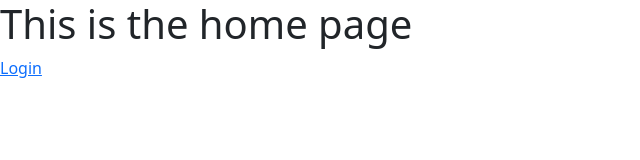
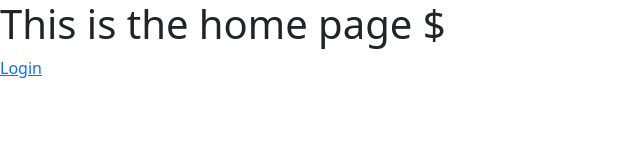
Before and after one commit to rconnolly-macmillan/az-static-web-app-react, a React (Create React App) app: page / in a window 1280 px wide. Shown: the top 160 px of the page, without its empty margins (0-640 px from the left). Built offline with nearby package versions, Linux system fonts and the light colour scheme; no server answers.

Commit message:
add proptypes

```diff
--- a/src/App.js
+++ b/src/App.js
@@ -20,7 +20,7 @@ function App() {
 
   return (
     <Routes>
-      <Route path="/" element={<Home />} />
+      <Route path="/" element={<Home data={data} />} />
       <Route path="/restricted" element={<Restricted />} />
       <Route path="/error" element={<Error />} />
     </Routes>
--- a/src/pages/Home.jsx
+++ b/src/pages/Home.jsx
@@ -1,12 +1,17 @@
 import React from 'react'
+import PropTypes from 'prop-types';
 
-function Home() {
+function Home({ data }) {
     return (
         <div>
-            <h1>This is the home page</h1>
+            <h1>This is the home page ${data}</h1>
             <a href="/.auth/login/aad">Login</a>
         </div>
     )
 }
 
+Home.propTypes = {
+    data: PropTypes.string
+};
+
 export default Home
```
